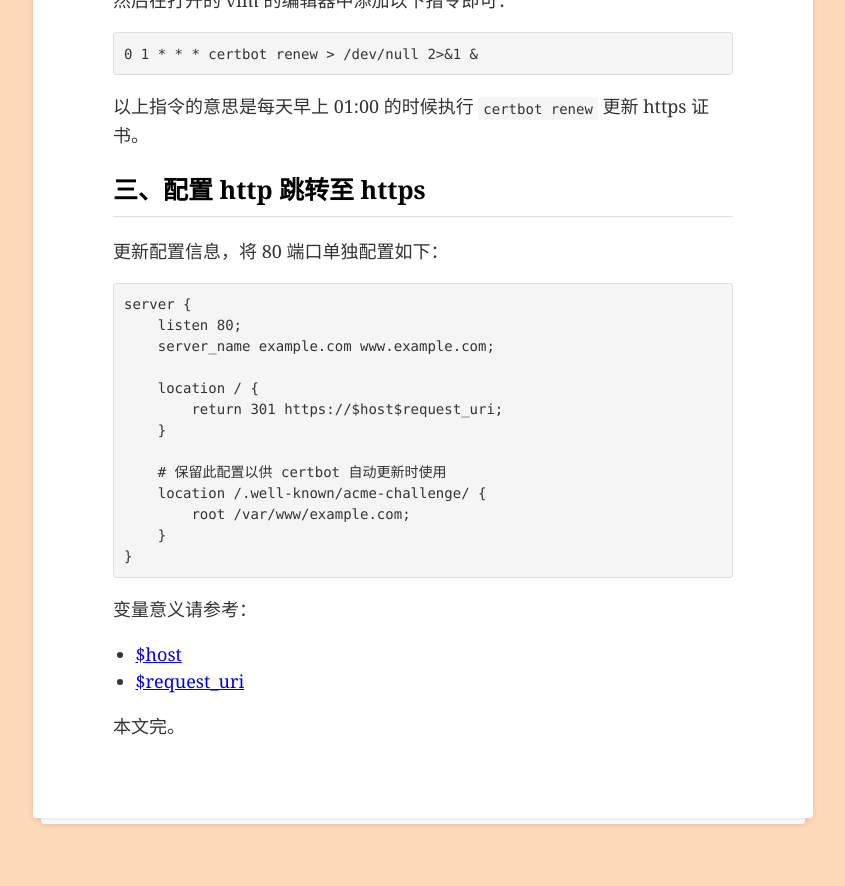
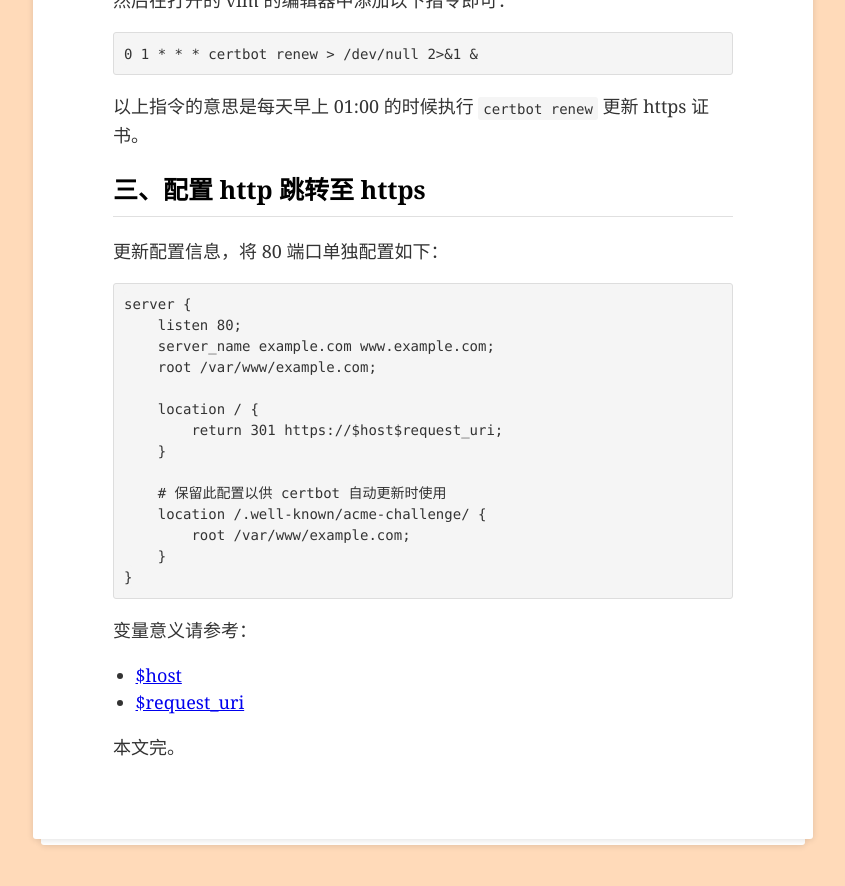
Before and after one commit to john-yuan/blog, a Jekyll site: the page built from _posts/2020-07-30-configuring-https-with-lets-encrypt.md, in a window 1280 px wide and 900 px high, scrolled down 2076 px. Shown: the top 886 px of the window, without its empty margins (217-1062 px from the left). Built offline with Jekyll 4.4.1, drawn with Linux system fonts in a browser that asks for light colours.

Commit message:
Update 2020-07-30-configuring-https-with-lets-encrypt.md

```diff
--- a/_posts/2020-07-30-configuring-https-with-lets-encrypt.md
+++ b/_posts/2020-07-30-configuring-https-with-lets-encrypt.md
@@ -99,6 +99,7 @@ crontab -e
 server {
     listen 80;
     server_name example.com www.example.com;
+    root /var/www/example.com;
 
     location / {
         return 301 https://$host$request_uri;
```
